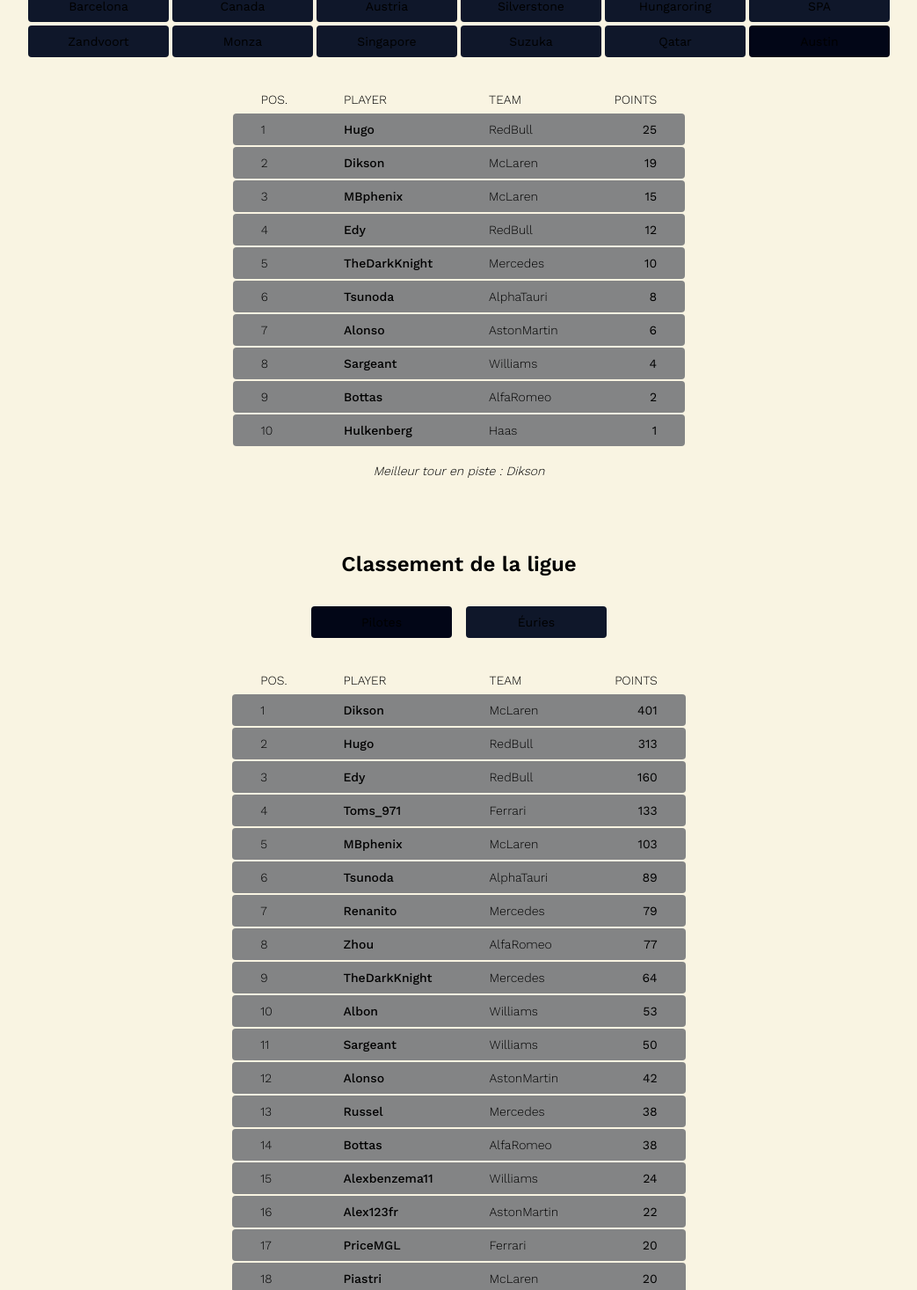
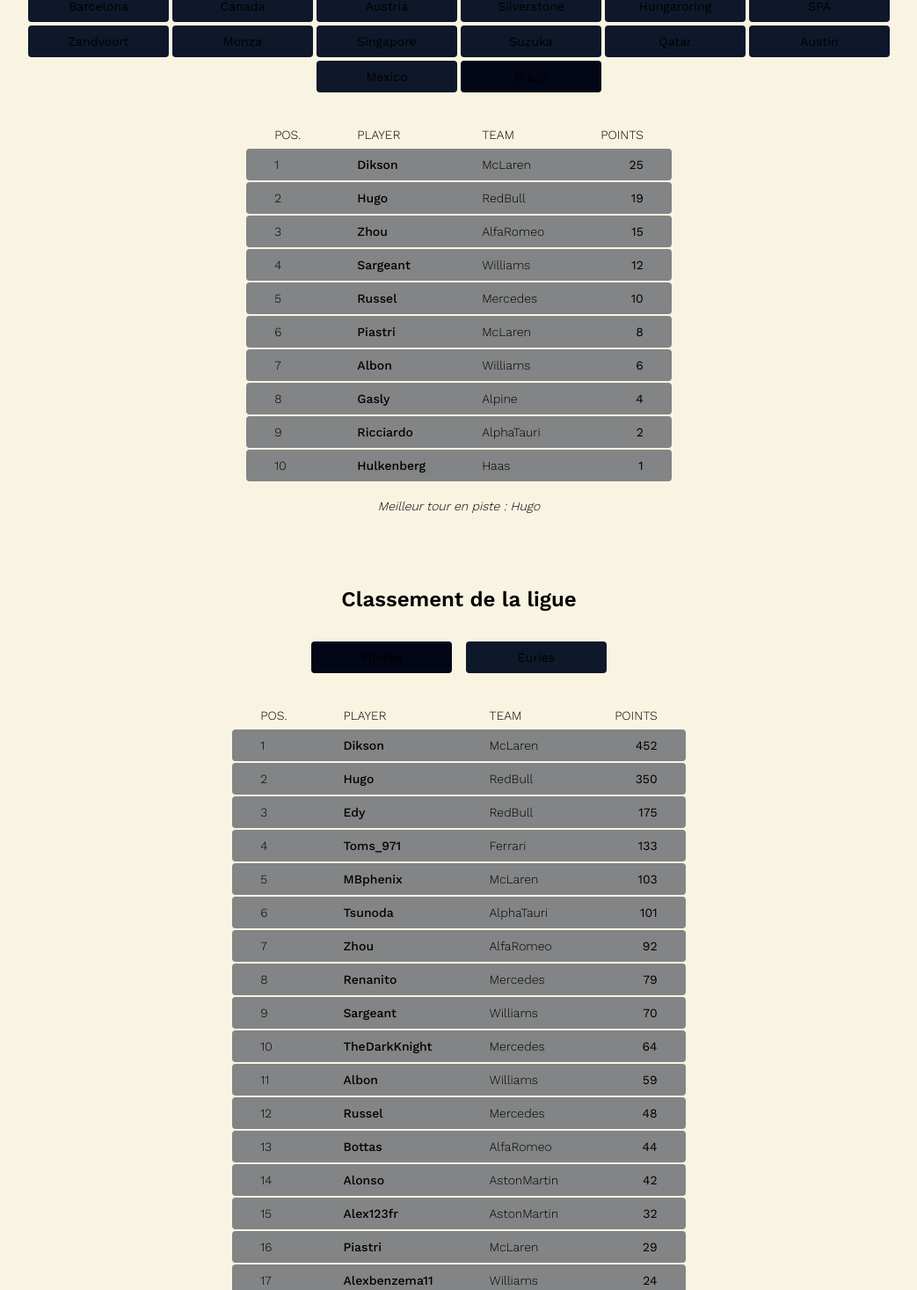
Before and after one commit to pauldkn/f1_tracking, a Next.js app: page / in a window 1280 px wide. Shown: the part 155-1621 px from the top of the page at 88% size, without its empty margins (118-1161 px from the left). Built offline with nearby package versions, Linux system fonts and the light colour scheme.

Commit message:
add: mexico/brazil

```diff
--- a/data/resultData.ts
+++ b/data/resultData.ts
@@ -290,6 +290,38 @@
       { position: 10, pilote: 'Hulkenberg', points: 1 },
     ],
   },
+  {
+    track: { name: 'Mexico', order: 19 },
+    fastestLap: 'Dikson',
+    results: [
+      { position: 1, pilote: 'Dikson', points: 26 },
+      { position: 2, pilote: 'Hugo', points: 18 },
+      { position: 3, pilote: 'Edy', points: 15 },
+      { position: 4, pilote: 'Tsunoda', points: 12 },
+      { position: 5, pilote: 'Alex123fr', points: 10 },
+      { position: 6, pilote: 'Sargeant', points: 8 },
+      { position: 7, pilote: 'Bottas', points: 6 },
+      { position: 8, pilote: 'Ricciardo', points: 4 },
+      { position: 9, pilote: 'Hulkenberg', points: 2 },
+      { position: 10, pilote: 'Piastri', points: 1 },
+    ],
+  },
+  {
+    track: { name: 'Brazil', order: 20 },
+    fastestLap: 'Hugo',
+    results: [
+      { position: 1, pilote: 'Dikson', points: 25 },
+      { position: 2, pilote: 'Hugo', points: 19 },
+      { position: 3, pilote: 'Zhou', points: 15 },
+      { position: 4, pilote: 'Sargeant', points: 12 },
+      { position: 5, pilote: 'Russel', points: 10 },
+      { position: 6, pilote: 'Piastri', points: 8 },
+      { position: 7, pilote: 'Albon', points: 6 },
+      { position: 8, pilote: 'Gasly', points: 4 },
+      { position: 9, pilote: 'Ricciardo', points: 2 },
+      { position: 10, pilote: 'Hulkenberg', points: 1 },
+    ],
+  },
 ]
 
 export const raceResultData: RaceResult[] = raceResults.map((raceResult) => ({
```
